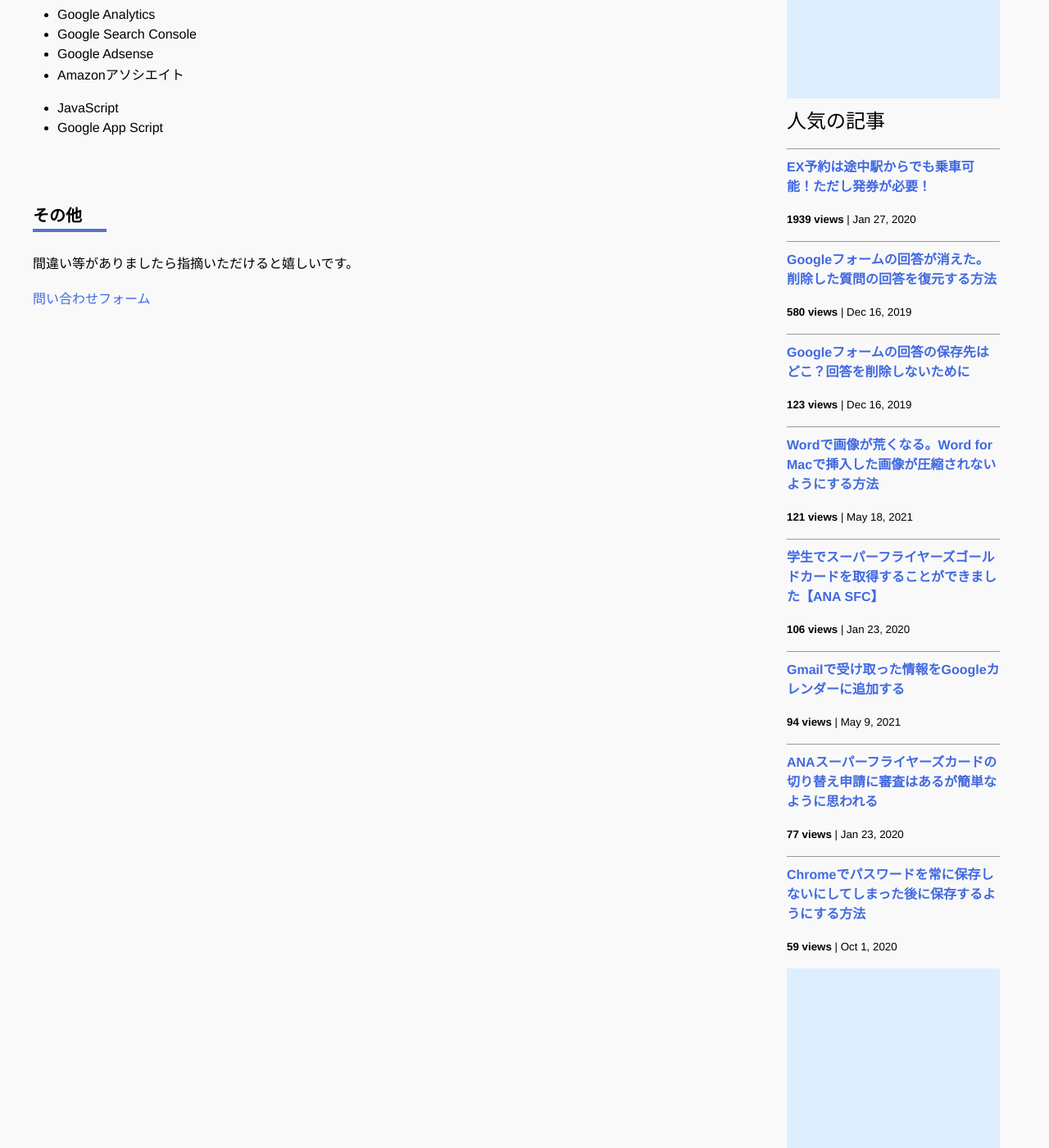
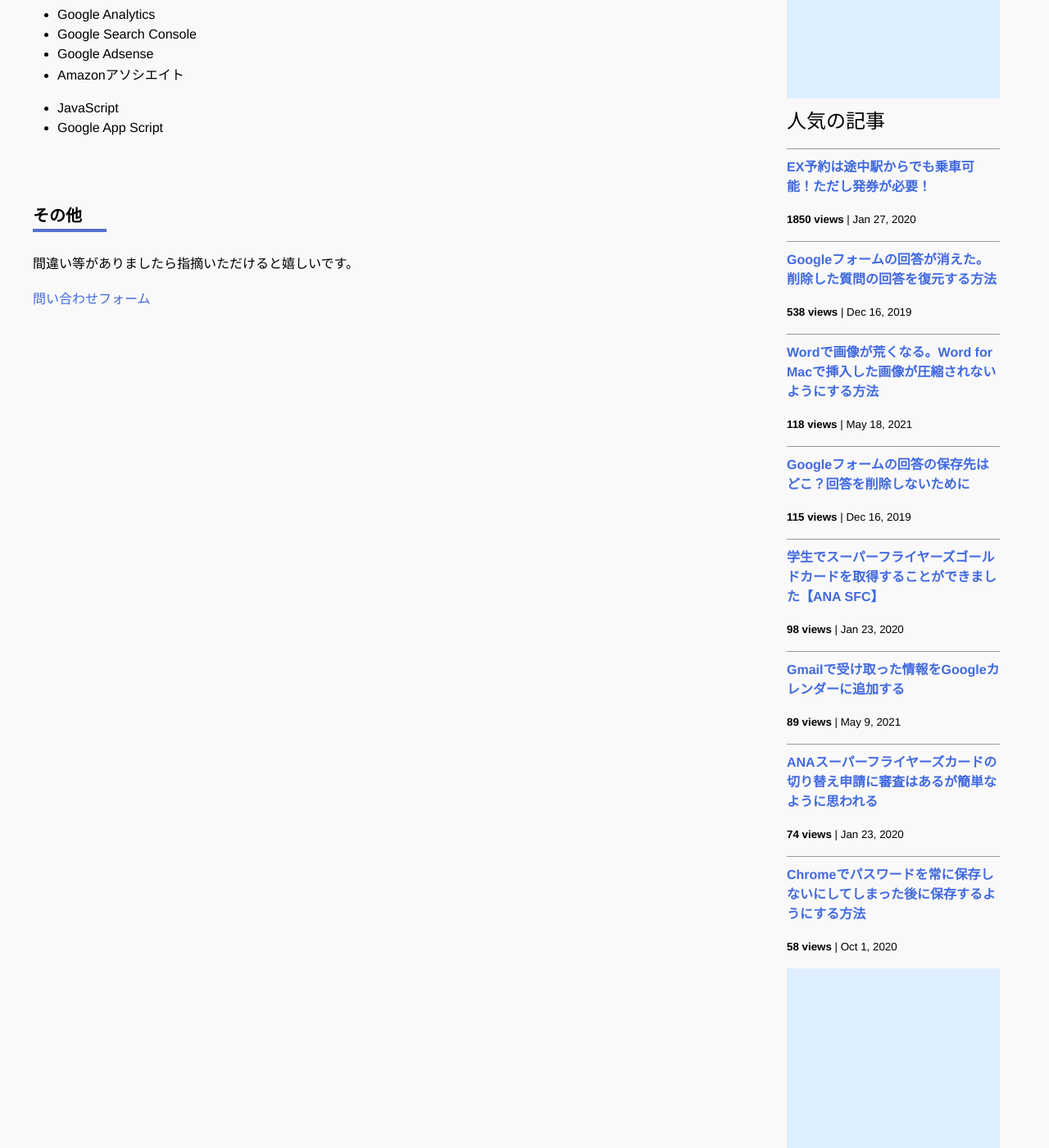
Before and after one commit to iwanaminami/shoyaiwaname, a Jekyll site: the page built from about.markdown, in a window 1280 px wide and 1400 px high, scrolled down 693 px. Shown: the whole window at 82% size. Built offline with Jekyll 4.4.1, drawn with Linux system fonts in a browser that asks for light colours; nearby versions of some CDN libraries; comment, search, counter and statistics services are not loaded.

Commit message:
a new commit message

```diff
--- a/_data/popularposts.yml
+++ b/_data/popularposts.yml
@@ -1,17 +1,17 @@
 side:
-  - view: 1939
+  - view: 1850
     url: /2020/01/27/ex-rideontheway.html
-  - view: 580
+  - view: 538
     url: /2019/12/16/restore-googleform.html
-  - view: 123
+  - view: 118
+    url: /2021/05/18/image-compression-word.html
+  - view: 115
     url: /2019/12/16/googleform-answers.html
-  - view: 121
-    url: /2021/05/18/image-compression-word.html
-  - view: 106
+  - view: 98
     url: /2020/01/23/sfcgold.html
-  - view: 94
+  - view: 89
     url: /2021/05/09/gmailtocalendar.html
-  - view: 77
+  - view: 74
     url: /2020/01/23/sfc-judge.html
-  - view: 59
+  - view: 58
     url: /2020/10/01/googlepassword.html
```
